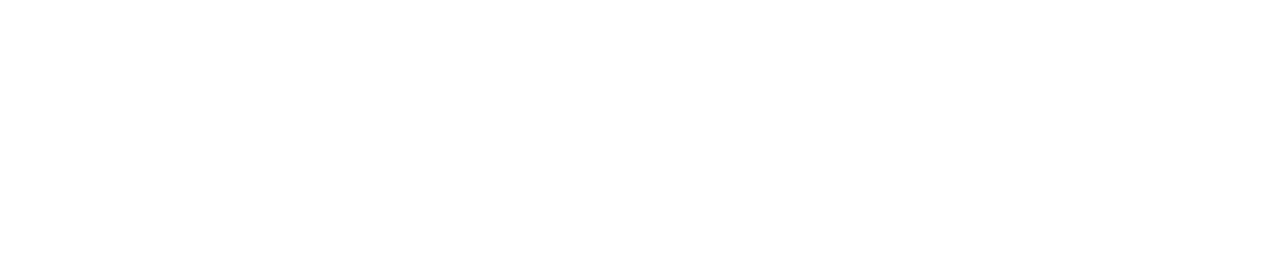
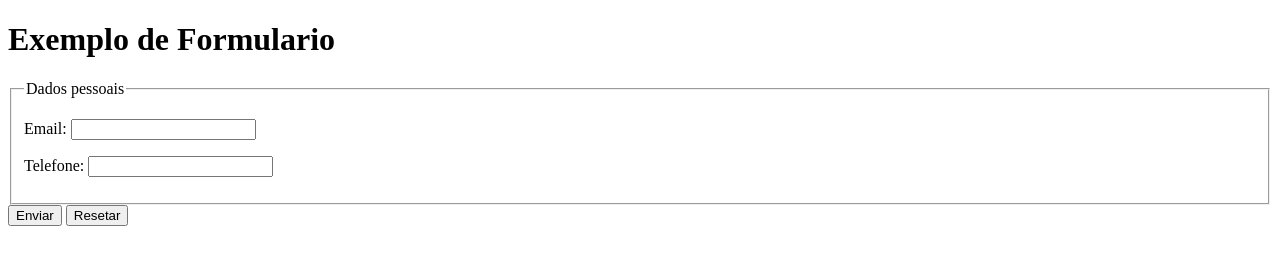
Before and after one commit to SorenKazam/html-css, a plain HTML site: page exercicios/ex025/form004.html in a window 1280 px wide. Drawn offline with Linux system fonts and the light colour scheme.

Commit message:
Update form004.html

```diff
--- a/exercicios/ex025/form004.html
+++ b/exercicios/ex025/form004.html
@@ -1,11 +1,26 @@
 <!DOCTYPE html>
-<html lang="en">
+<html lang="pt-PT">
 <head>
     <meta charset="UTF-8">
     <meta name="viewport" content="width=device-width, initial-scale=1.0">
-    <title>Document</title>
+    <title>Formulario</title>
 </head>
 <body>
-
+    <h1>Exemplo de Formulario</h1>
+    <form action="#" method="get" autocomplete="on">
+        <fieldset>
+            <legend>Dados pessoais</legend>
+            <p>
+                <label for="iemail">Email: </label>
+                <input type="email" name="email" id="iemail" required autocomplete="email">
+            </p>
+            <p>
+                <label for="itel">Telefone: </label>
+                <input type="tel" name="tel" id="itel" required autocomplete="tel">
+            </p>
+        </fieldset>
+        <input type="submit" value="Enviar">
+        <input type="reset" value="Resetar">
+    </form>
 </body>
 </html>
```
